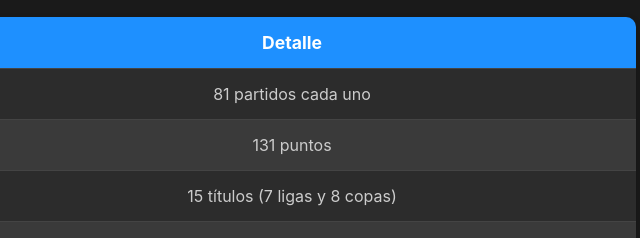
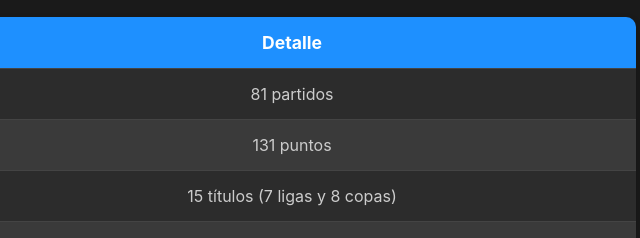
Before and after one commit to sakirod/ligafifa, a plain HTML site: page sala_de_records.html in a window 1280 px wide. Shown: the part 191-429 px from the top of the page, 604-1244 px from the left. Drawn offline with Linux system fonts and the light colour scheme.

Commit message:
Update sala_de_records.html

```diff
--- a/sala_de_records.html
+++ b/sala_de_records.html
@@ -179,7 +179,7 @@
                 <tr>
                     <td>Más partidos</td>
                     <td><strong>Isaac</strong></td>
-                    <td>81 partidos cada uno</td>
+                    <td>81 partidos</td>
                 </tr>
                 <tr>
                     <td>Más puntos</td>
```
